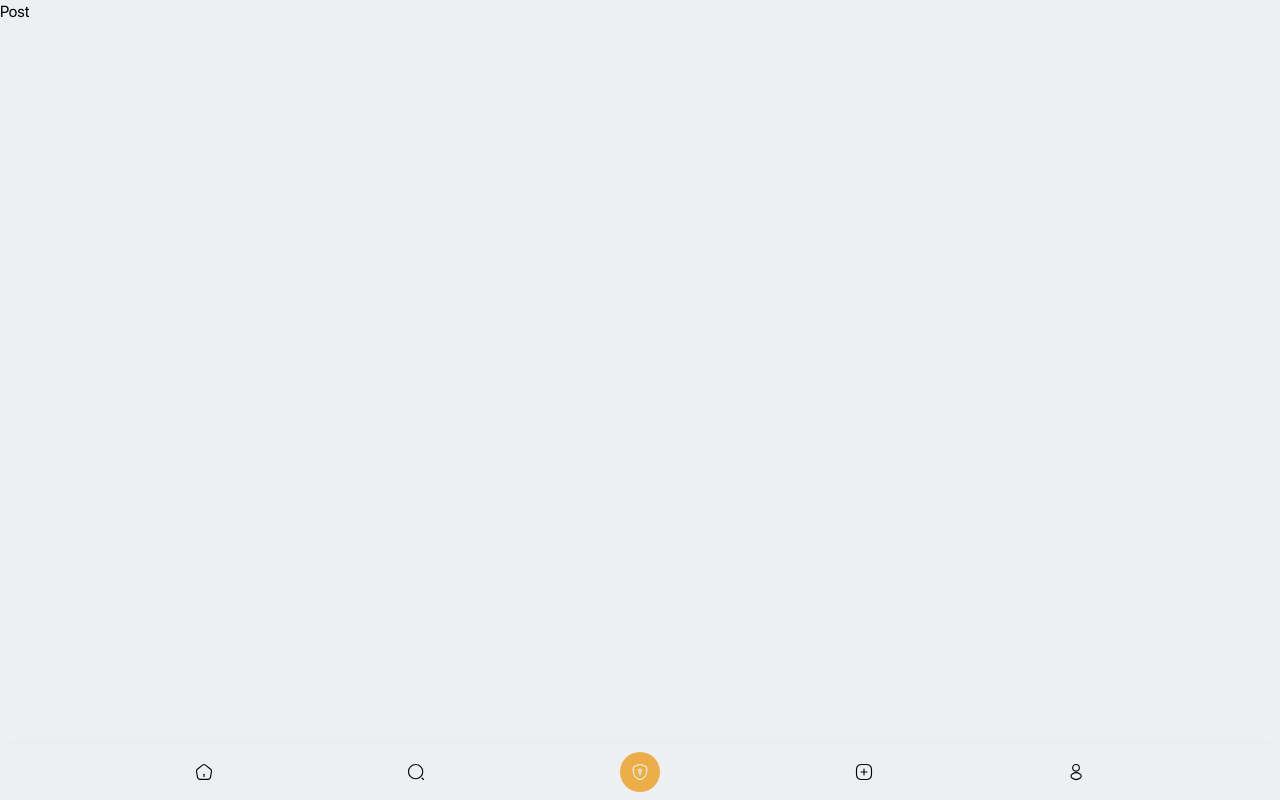
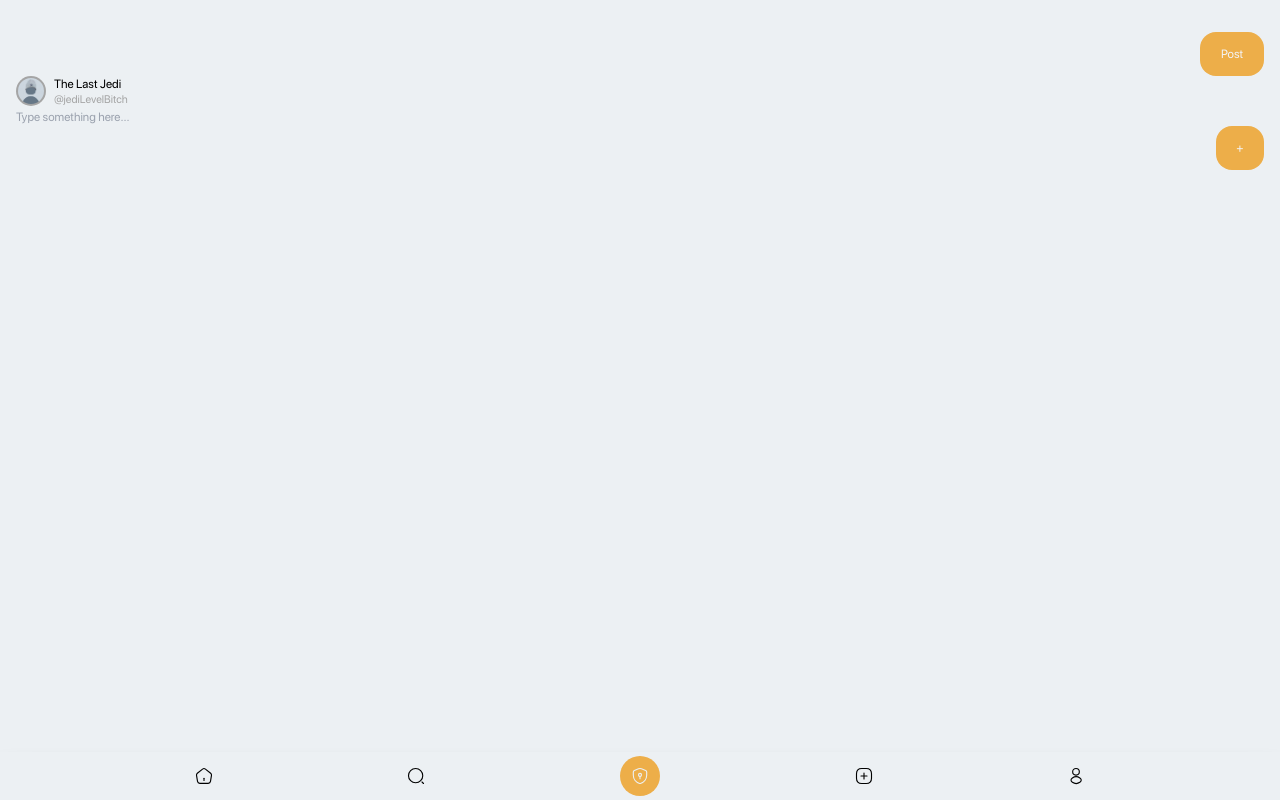
Before and after one commit to donald-88/lens-ts, a Next.js app: page /post in a window 1280 px wide. Built offline with nearby package versions, Linux system fonts and the light colour scheme.

Commit message:
created post page content

```diff
--- a/components/bottomNav.tsx
+++ b/components/bottomNav.tsx
@@ -41,7 +41,7 @@ const Profile = (
 
 const BottomNav = () => {
     return(
-        <nav className="fixed bottom-0 left-0 w-full bg-primary py-2 shadow-xl shadow-black z-59">
+        <nav className="fixed bottom-0 left-0 w-full bg-primary py-1 shadow-xl shadow-black">
             <ul className="flex justify-evenly items-center h-full">
                 <li><Link href="/">{Home}</Link></li>
                 <li><Link href="/search">{Search}</Link></li>
--- a/components/postCard.tsx
+++ b/components/postCard.tsx
@@ -1,5 +1,6 @@
 import Avatar from './avatar'
 import Image from 'next/image'
+import Link from 'next/link'
 
 const options = (
     <svg width="18" height="18" viewBox="0 0 24 24" fill="none" xmlns="http://www.w3.org/2000/svg">
@@ -39,13 +40,13 @@ const PostCard = (props) => {
     <div key={props.key} className='px-4'>
         <div className='flex h-[50px] justify-between items-center'>
             <div className='flex space-x-2'>
-                <div className='w-[30px] h-[30px] z-0'>
+                <div className='w-[30px] h-[30px]'>
                     <Avatar>
                         <Image alt="profile picture" src={props.image} width="30px" height="30px" />
                     </Avatar>
                 </div>
                 <div className='flex flex-col justify-start leading-4'>
-                    <p className="text-[12px] truncate">{props.name}</p>
+                    <Link href={`/profile/${props.route}`}><p className="text-[12px] truncate hover:underline cursor-pointer">{props.name}</p></Link>
                     <p className="text-[11px] truncate">@{props.handle}</p>
                 </div>
             </div>
@@ -55,18 +56,18 @@ const PostCard = (props) => {
             {props.content}
         </div>
         <div className='w-full h-[50px] px-4 flex justify-evenly items-center text-[12px]'>
-            <div className='flex space-x-2'>
+            <button className='flex space-x-2'>
                 {mirrors}
                 <p>{props.mirrors}</p>
-            </div>
-            <div className='flex space-x-2'>
+            </button>
+            <button className='flex space-x-2'>
                 {collects}
                 <p>{props.collects}</p>
-            </div>
-            <div className='flex space-x-2'>
+            </button>
+            <button className='flex space-x-2'>
                 {comments}
                 <p>{props.comments}</p>
-            </div>
+            </button>
         </div>
     </div>
   )
--- a/components/primaryButton.tsx
+++ b/components/primaryButton.tsx
@@ -1,8 +1,8 @@
-const PrimaryButton = () => {
+const PrimaryButton = (props) => {
     return (
         <>
-            <div className="inline-flex items-center justify-center w-32 py-3.5 bg-secondary drop-shadow-['0 35px 35px rgba(237, 174, 73, 0.7)'] rounded-2xl">
-    <p className="text-xs font-medium text-gray-100">Follow</p>
+            <div className="inline-flex items-center justify-center w-full py-3.5 bg-secondary drop-shadow-['0 35px 35px rgba(237, 174, 73, 0.7)'] rounded-2xl">
+    <p className="text-xs font-medium text-gray-100">{props.title}</p>
 </div>
         </>
     )
--- a/components/searchBar.tsx
+++ b/components/searchBar.tsx
@@ -10,7 +10,7 @@ const SearchBar = (props) => {
         <input
           onChange={props.onChange}
           value={props.value}
-          className="w-full pl-12 bg-transparent border-2 border-accent rounded-[16px]" placeholder="Search">
+          className="w-full pl-12 bg-transparent border-2 border-accent rounded-[16px] text-[12px]" placeholder="Search">
         </input>
       </div>
 )
--- a/components/searchResult.tsx
+++ b/components/searchResult.tsx
@@ -5,14 +5,14 @@ const SearchResult = (props) => {
     return (
         <>
             <div className="flex space-x-4 my-4">
-                <div className="w-[70px] h-[70px]">
+                <div className="w-[60px] h-[60px]">
                     <Avatar>
-                        <Image src={props.image} width="70px" height="70px"/>
+                        <Image src={props.image} width="60px" height="60px"/>
                     </Avatar>
                 </div>
                 <div className="flex flex-col justify-center leading-4">
-                    <h3>thatGuy</h3>
-                    <p>@stopplayin</p>
+                    <h3>{props.name}</h3>
+                    <p>@{props.handle}</p>
                 </div>
             </div>
 
--- /dev/null
+++ b/graphql/searchProfile.graphql
@@ -0,0 +1,100 @@
+query Search($query: Search!) {
+	search(request: { query: [$query], type: PROFILE, limit: 10 }) {
+		... on ProfileSearchResult {
+			__typename
+			items {
+				... on Profile {
+					...ProfileFields
+				}
+			}
+			pageInfo {
+				prev
+				totalCount
+				next
+			}
+		}
+	}
+}
+
+fragment MediaFields on Media {
+	url
+	mimeType
+}
+
+fragment ProfileFields on Profile {
+	profileId: id
+	name
+	bio
+	attributes {
+		displayType
+		traitType
+		key
+		value
+	}
+	isFollowedByMe
+	isFollowing(who: null)
+	followNftAddress
+	metadata
+	isDefault
+	handle
+	picture {
+		... on NftImage {
+			contractAddress
+			tokenId
+			uri
+			verified
+		}
+		... on MediaSet {
+			original {
+				...MediaFields
+			}
+		}
+	}
+	coverPicture {
+		... on NftImage {
+			contractAddress
+			tokenId
+			uri
+			verified
+		}
+		... on MediaSet {
+			original {
+				...MediaFields
+			}
+		}
+	}
+	ownedBy
+	dispatcher {
+		address
+	}
+	stats {
+		totalFollowers
+		totalFollowing
+		totalPosts
+		totalComments
+		totalMirrors
+		totalPublications
+		totalCollects
+	}
+	followModule {
+		... on FeeFollowModuleSettings {
+			type
+			amount {
+				asset {
+					name
+					symbol
+					decimals
+					address
+				}
+				value
+			}
+			recipient
+		}
+		... on ProfileFollowModuleSettings {
+			type
+		}
+		... on RevertFollowModuleSettings {
+			type
+		}
+	}
+}
--- a/next.config.js
+++ b/next.config.js
@@ -4,7 +4,9 @@ const nextConfig = {
   images: {
     domains: [
       'ipfs.infura.io',
-      'lens.infura-ipfs.io'
+      'lens.infura-ipfs.io',
+      'statics-polygon-lens-staging.s3.eu-west-1.amazonaws.com',
+      ''
     ]
   },
   swcMinify: true,
--- a/pages/index.tsx
+++ b/pages/index.tsx
@@ -45,7 +45,7 @@ const Home: NextPage = () => {
                     profileData.recommendedProfiles.map((profile) => (
                     <Link key={profile.id} href={`/profile/${profile.id}`}>
                         <a>
-                            <ProfileCard name={profile.name? (profile.name) : ('blank')} image='/empty.jpg'/>
+                            <ProfileCard name={profile.name? (profile.name) : ('blank')} image={'/empty.jpg'}/>
                         </a>
                     </Link>
                     ))
@@ -58,7 +58,7 @@ const Home: NextPage = () => {
         <div>
             {
                 pubData.explorePublications.items.map((pub) => (
-            <PostCard key={pub.profile.id} image={'/empty.jpg'} name={pub.profile.name} handle={pub.profile.handle} content={pub.metadata.content} mirrors={pub.stats.totalAmountOfMirrors} collects={pub.stats.totalAmountOfCollects} comments={pub.stats.totalAmountOfComments}/>
+            <PostCard key={pub.profile.id} route={pub.profile.id} image={'/empty.jpg'} name={pub.profile.name} handle={pub.profile.handle} content={pub.metadata.content} mirrors={pub.stats.totalAmountOfMirrors} collects={pub.stats.totalAmountOfCollects} comments={pub.stats.totalAmountOfComments}/>
             ))
             }
         </div>
--- a/pages/post.tsx
+++ b/pages/post.tsx
@@ -1,6 +1,41 @@
+import Image from "next/image"
+import Link from "next/link"
+import Avatar from "../components/avatar"
+import PrimaryButton from "../components/primaryButton"
+
 const Post = () => {
     return (
-        <div>Post</div>
+        <div className="px-4">
+            <div className="h-8"/>
+            <div className="flex justify-end">
+                <div className="w-16">
+                    <PrimaryButton title="Post"/>
+                </div>
+            </div>
+            <div>
+            <div className='flex space-x-2'>
+                <div className='w-[30px] h-[30px]'>
+                    <Avatar>
+                        <Image alt="profile picture" src="/empty.jpg" width="30px" height="30px" />
+                    </Avatar>
+                </div>
+                <div className='flex flex-col justify-start leading-4'>
+                    <Link href={`/profile/`}><p className="font-medium text-[12px] truncate hover:underline cursor-pointer">The Last Jedi</p></Link>
+                    <p className="text-[11px] text-accent truncate">@jediLevelBitch</p>
+                </div>
+
+            </div>
+            <div className="h-full flex items-start">
+                <input className="bg-transparent text-[12px] w-full focus:outline-none break-normal" placeholder="Type something here..."/>
+            </div>
+            </div>
+            <div className="w-full flex justify-end ">
+            <div className="w-12">
+                <PrimaryButton title="+"/>
+            </div>
+            </div>
+        </div>
+
     )
 }
 
--- a/pages/profile/[id].tsx
+++ b/pages/profile/[id].tsx
@@ -84,7 +84,10 @@ const Profile = () => {
 
 
             <div className="w-full flex justify-center space-x-2 mt-4">
-                <PrimaryButton/>
+                <div className="w-32">
+                    <PrimaryButton title="Follow"/>
+                </div>
+
                 <SecondaryButton/>
             </div>
 
@@ -100,7 +103,7 @@ const Profile = () => {
             {
                 pubs.map((pub, index) => (
                     <div key={index}>
-                        <PostCard key={pub.profile.id} image={'/empty.jpg'} name={pub.profile.name} handle={pub.profile.handle} content={pub.metadata.content} mirrors={pub.stats.totalAmountOfMirrors} collects={pub.stats.totalAmountOfCollects} comments={pub.stats.totalAmountOfComments}/>
+                        <PostCard key={pub.profile.id} image={pub.profile.picture.original.url} name={pub.profile.name} handle={pub.profile.handle} content={pub.metadata.content} mirrors={pub.stats.totalAmountOfMirrors} collects={pub.stats.totalAmountOfCollects} comments={pub.stats.totalAmountOfComments}/>
                     </div>
                 ))
             }
--- a/pages/search.tsx
+++ b/pages/search.tsx
@@ -1,15 +1,37 @@
+import { useQuery } from "@apollo/client"
 import SearchBar from "../components/searchBar"
 import SearchResult from "../components/searchResult"
+import SearchProfile from '../graphql/searchProfile.graphql'
+
+import Link from "next/link"
+import { useState } from "react"
 
 const Search = () => {
+
+    const name = 'josh'
+
+    const [searchTerm, setSearchTerm] = useState("")
+
+    const { data: searchData, error: searchError, loading: searchLoading} = useQuery(SearchProfile,{variables: {name}})
+
+    if(searchError){ return (<div>{searchError.message}</div>) }
+  if(searchLoading){ return (<div>Loading....</div>)}
+  if(!searchData){ return (<div>Nothing to show</div>)}
+
+
     return (
         <div className="px-4">
             <div className="h-8"/>
-            <SearchBar/>
-            <SearchResult image="/empty.jpg"/>
-            <SearchResult image="/empty.jpg"/>
-            <SearchResult image="/empty.jpg"/>
-            <p className="text-center font-bold">See all results</p>
+            <SearchBar onChange={event => setSearchTerm(event.target.value)} value={searchTerm}/>
+            {
+                searchData.search.items.map((search, index) => (
+                    <Link key={index} href={`/profile/${search.profile.id}`}>
+                        <a>
+                            <SearchResult name={search.profile.name? (search.profile.name) : ('blank')} handle={search.profile.handle} image='/empty.jpg'/>
+                        </a>
+                    </Link>
+                ))
+            }
         </div>
 
     )
```
